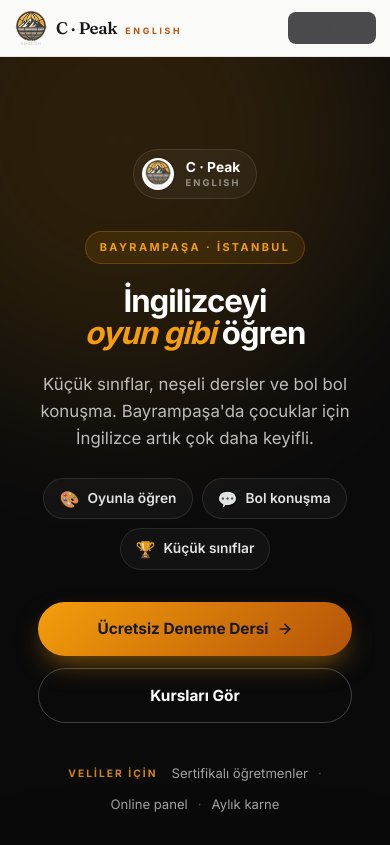
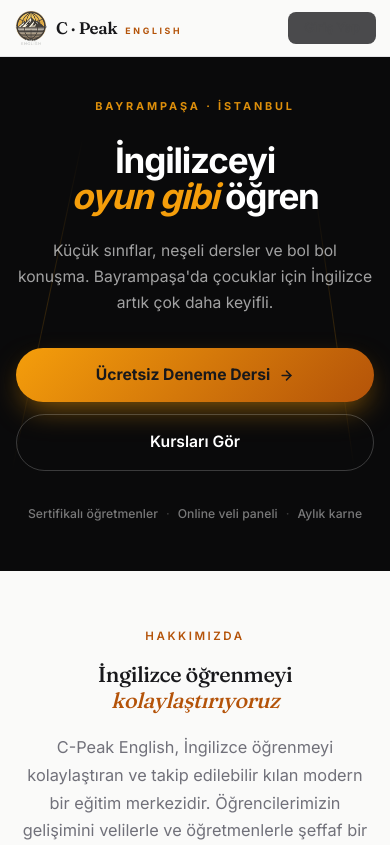
Before and after one commit to salonvestel99-cyber/cpeak-panel, a Flask app: page / in a window 390 px wide. Shown: the top 845 px of the page. Run offline with Flask 3, Linux system fonts and the light colour scheme; some libraries are stand-ins or nearby versions.

Commit message:
ui(hero): geçici tipografi hero (resim bekliyor)
- Kutu yok, emoji yok, chip yok
- Sadece büyük tipografi + renk
- Marka renkleri (siyah + amber)
- Arka planda ince amber çizgiler
- Otomatik yama: hero_gecici.py

```diff
--- a/templates/index.html
+++ b/templates/index.html
@@ -109,437 +109,242 @@
 </header>
 
 <main class="cpk-main">
-<section class="cpk-hero cpk-hero-kids-v3">
-    <div class="cpk-kids-glow" aria-hidden="true">
-      <span class="cpk-glow cpk-glow-1"></span>
-      <span class="cpk-glow cpk-glow-2"></span>
+<section class="cpk-hero cpk-hero-temp">
+    <div class="cpk-temp-bg" aria-hidden="true">
+      <span class="cpk-temp-line cpk-line-1"></span>
+      <span class="cpk-temp-line cpk-line-2"></span>
     </div>
 
-    <div class="cpk-kids-inner">
-      <div class="cpk-kids-left">
-        <div class="cpk-kids-brand">
-          <img src="/static/logochrome.png" alt="C · Peak English">
-          <span class="cpk-kids-brand-text">
-            <strong>C · Peak</strong>
-            <em>ENGLISH</em>
-          </span>
-        </div>
+    <div class="cpk-temp-inner">
+      <span class="cpk-temp-eyebrow">Bayrampaşa · İstanbul</span>
 
-        <span class="cpk-kids-eyebrow">Bayrampaşa · İstanbul</span>
-
-        <h1 class="cpk-kids-title">
+      <h1 class="cpk-temp-title">
         İngilizceyi<br>
         <em>oyun gibi</em> öğren
       </h1>
 
-        <p class="cpk-kids-lead">
+      <p class="cpk-temp-lead">
         Küçük sınıflar, neşeli dersler ve bol bol konuşma.
         Bayrampaşa'da çocuklar için İngilizce artık çok daha keyifli.
       </p>
 
-        <div class="cpk-kids-chips">
-          <span class="cpk-kid-chip">
-            <span class="cpk-chip-emoji">🎨</span>
-            Oyunla öğren
-          </span>
-          <span class="cpk-kid-chip">
-            <span class="cpk-chip-emoji">💬</span>
-            Bol konuşma
-          </span>
-          <span class="cpk-kid-chip">
-            <span class="cpk-chip-emoji">🏆</span>
-            Küçük sınıflar
-          </span>
-        </div>
-
-        <div class="cpk-kids-cta">
-          <a href="/iletisim" class="cpk-btn-kids">
+      <div class="cpk-temp-cta">
+        <a href="/iletisim" class="cpk-temp-btn">
           Ücretsiz Deneme Dersi
-            <svg viewBox="0 0 24 24" width="16" height="16" fill="none"
+          <svg viewBox="0 0 24 24" width="15" height="15" fill="none"
                stroke="currentColor" stroke-width="2.4" stroke-linecap="round"
                stroke-linejoin="round" aria-hidden="true">
             <line x1="5" y1="12" x2="19" y2="12"></line>
             <polyline points="12 5 19 12 12 19"></polyline>
           </svg>
         </a>
-          <a href="/kurslar" class="cpk-btn-kids-ghost">
+        <a href="/kurslar" class="cpk-temp-btn-ghost">
           Kursları Gör
         </a>
       </div>
 
-        <div class="cpk-kids-trust">
-          <span class="cpk-trust-label">Veliler için</span>
-          <span class="cpk-trust-item">Sertifikalı öğretmenler</span>
-          <span class="cpk-trust-dot">·</span>
-          <span class="cpk-trust-item">Online panel</span>
-          <span class="cpk-trust-dot">·</span>
-          <span class="cpk-trust-item">Aylık karne</span>
+      <div class="cpk-temp-foot">
+        Sertifikalı öğretmenler
+        <span>·</span>
+        Online veli paneli
+        <span>·</span>
+        Aylık karne
       </div>
     </div>
 
-      <div class="cpk-kids-right">
-        <div class="cpk-kids-stage">
-          <div class="cpk-kids-img-wrap">
-            <img src="/static/kids-hero.png"
-                 alt=""
-                 class="cpk-kids-img"
-                 onerror="this.style.display='none';this.parentNode.classList.add('cpk-no-img')">
-          </div>
-          <div class="cpk-kids-emoji-fallback" aria-hidden="true">
-            <span class="cpk-emoji cpk-e1">🎓</span>
-            <span class="cpk-emoji cpk-e2">📚</span>
-            <span class="cpk-emoji cpk-e3">🚀</span>
-            <span class="cpk-emoji cpk-e4">⭐</span>
-            <span class="cpk-emoji cpk-e5">🎨</span>
-          </div>
-        </div>
-      </div>
-    </div>
-
-    <style id="cpk-hero-kids-v3-style">
-.cpk-hero-kids-v3 {
+    <style id="cpk-hero-temp-style">
+.cpk-hero-temp {
   position: relative;
   overflow: hidden;
-  padding: 0;
   background: #0a0a0b;
+  padding: 120px 24px 110px;
   isolation: isolate;
 }
 
-.cpk-kids-glow {
+/* Arka plan ince amber çizgiler */
+.cpk-temp-bg {
   position: absolute;
   inset: 0;
   pointer-events: none;
   z-index: 0;
   overflow: hidden;
 }
-.cpk-glow {
+.cpk-temp-line {
   position: absolute;
-  border-radius: 50%;
-  filter: blur(90px);
-  pointer-events: none;
+  width: 1px;
+  background: linear-gradient(180deg,
+    rgba(245,158,11,0) 0%,
+    rgba(245,158,11,.35) 50%,
+    rgba(245,158,11,0) 100%);
 }
-.cpk-glow-1 {
-  width: 520px; height: 520px;
-  background: #f59e0b;
-  top: -180px; left: -140px;
-  opacity: .14;
+.cpk-line-1 {
+  height: 340px;
+  top: 15%;
+  left: 12%;
+  transform: rotate(12deg);
 }
-.cpk-glow-2 {
-  width: 420px; height: 420px;
-  background: #f59e0b;
-  bottom: -160px; right: -120px;
-  opacity: .10;
+.cpk-line-2 {
+  height: 280px;
+  bottom: 20%;
+  right: 14%;
+  transform: rotate(-8deg);
+  opacity: .6;
 }
 
-.cpk-kids-inner {
+.cpk-temp-inner {
   position: relative;
   z-index: 1;
-  max-width: 1200px;
+  max-width: 720px;
   margin: 0 auto;
-  padding: 80px 32px 90px;
-  display: grid;
-  grid-template-columns: 1fr 1fr;
-  gap: 48px;
-  align-items: center;
+  text-align: center;
 }
 
-.cpk-kids-left {
-  display: flex;
-  flex-direction: column;
-  align-items: flex-start;
-  color: #fff;
-  max-width: 540px;
-}
-
-.cpk-kids-brand {
-  display: flex;
-  align-items: center;
-  gap: 12px;
-  margin-bottom: 32px;
-  padding: 8px 16px 8px 8px;
-  background: rgba(255,255,255,.04);
-  border: 1px solid rgba(255,255,255,.10);
-  border-radius: 999px;
-}
-.cpk-kids-brand img {
-  width: 32px; height: 32px;
-  border-radius: 50%;
-  background: #fff;
-  padding: 2px;
-}
-.cpk-kids-brand-text {
-  display: flex;
-  flex-direction: column;
-  line-height: 1;
-}
-.cpk-kids-brand-text strong {
-  font-family: 'Inter', system-ui, sans-serif;
-  font-size: .86rem;
-  font-weight: 700;
-  color: #fff;
-}
-.cpk-kids-brand-text em {
-  font-family: 'Inter', system-ui, sans-serif;
-  font-size: .58rem;
-  font-weight: 700;
-  letter-spacing: .22em;
-  color: rgba(255,255,255,.5);
-  font-style: normal;
-  margin-top: 3px;
-}
-
-.cpk-kids-eyebrow {
+.cpk-temp-eyebrow {
   display: inline-block;
   font-family: 'Inter', system-ui, sans-serif;
   font-size: .68rem;
   font-weight: 700;
-  letter-spacing: .22em;
+  letter-spacing: .26em;
   text-transform: uppercase;
   color: #f59e0b;
-  background: rgba(245,158,11,.10);
-  border: 1px solid rgba(245,158,11,.24);
-  padding: 7px 14px;
-  border-radius: 999px;
-  margin-bottom: 22px;
+  margin-bottom: 28px;
+  opacity: .9;
 }
 
-.cpk-kids-title {
+.cpk-temp-title {
   font-family: 'Inter', system-ui, sans-serif;
-  font-size: clamp(2.2rem, 5.2vw, 3.8rem);
+  font-size: clamp(2.4rem, 6.4vw, 4.4rem);
   font-weight: 800;
   line-height: 1.02;
-  letter-spacing: -0.032em;
+  letter-spacing: -0.034em;
   color: #fff;
-  margin: 0 0 22px;
+  margin: 0 0 24px;
 }
-.cpk-kids-title em {
+.cpk-temp-title em {
   font-style: italic;
   font-weight: 800;
   color: #f59e0b;
-  display: inline-block;
 }
 
-.cpk-kids-lead {
+.cpk-temp-lead {
   font-family: 'Inter', system-ui, sans-serif;
-  font-size: 1.05rem;
-  line-height: 1.6;
-  color: rgba(255,255,255,.72);
-  margin: 0 0 26px;
-  max-width: 460px;
+  font-size: 1.08rem;
+  line-height: 1.65;
+  color: rgba(255,255,255,.62);
+  max-width: 520px;
+  margin: 0 auto 40px;
 }
 
-.cpk-kids-chips {
-  display: flex;
-  flex-wrap: wrap;
-  gap: 9px;
-  margin-bottom: 32px;
-}
-.cpk-kid-chip {
-  display: inline-flex;
-  align-items: center;
-  gap: 8px;
-  padding: 9px 15px;
-  border-radius: 999px;
-  background: rgba(255,255,255,.035);
-  border: 1px solid rgba(255,255,255,.10);
-  font-family: 'Inter', system-ui, sans-serif;
-  font-size: .86rem;
-  font-weight: 600;
-  color: rgba(255,255,255,.88);
-  transition: background .2s ease, border-color .2s ease, transform .2s ease;
-  cursor: default;
-}
-.cpk-kid-chip:hover {
-  background: rgba(245,158,11,.08);
-  border-color: rgba(245,158,11,.4);
-  transform: translateY(-2px);
-}
-.cpk-chip-emoji {
-  font-size: 1rem;
-  line-height: 1;
-  display: inline-block;
-}
-
-.cpk-kids-cta {
+.cpk-temp-cta {
   display: flex;
   gap: 12px;
   flex-wrap: wrap;
-  margin-bottom: 40px;
+  justify-content: center;
+  margin-bottom: 44px;
 }
-.cpk-btn-kids {
+
+.cpk-temp-btn {
   display: inline-flex;
   align-items: center;
-  gap: 8px;
-  padding: 15px 26px;
+  gap: 9px;
+  padding: 15px 28px;
   border-radius: 999px;
   background: linear-gradient(135deg, #f59e0b 0%, #b45309 100%);
   color: #18181b;
   font-family: 'Inter', system-ui, sans-serif;
-  font-size: .96rem;
-  font-weight: 800;
+  font-size: .98rem;
+  font-weight: 700;
   text-decoration: none;
   box-shadow:
-    0 12px 28px -8px rgba(245,158,11,.55),
-    0 4px 12px rgba(0,0,0,.25);
+    0 12px 30px -8px rgba(245,158,11,.6),
+    0 4px 12px rgba(0,0,0,.3);
   transition: transform .18s cubic-bezier(.22,.9,.28,1),
               box-shadow .18s ease;
   -webkit-tap-highlight-color: transparent;
 }
-.cpk-btn-kids:hover, .cpk-btn-kids:focus-visible {
+.cpk-temp-btn:hover, .cpk-temp-btn:focus-visible {
   transform: translateY(-2px);
   box-shadow:
-    0 16px 36px -8px rgba(245,158,11,.75),
-    0 6px 16px rgba(0,0,0,.3);
+    0 16px 38px -8px rgba(245,158,11,.8),
+    0 6px 16px rgba(0,0,0,.35);
   outline: none;
 }
-.cpk-btn-kids:active { transform: translateY(0); }
-.cpk-btn-kids svg { transition: transform .18s ease; }
-.cpk-btn-kids:hover svg { transform: translateX(3px); }
+.cpk-temp-btn:active { transform: translateY(0); }
+.cpk-temp-btn svg { transition: transform .18s ease; }
+.cpk-temp-btn:hover svg { transform: translateX(3px); }
 
-.cpk-btn-kids-ghost {
+.cpk-temp-btn-ghost {
   display: inline-flex;
   align-items: center;
-  padding: 15px 24px;
+  padding: 15px 26px;
   border-radius: 999px;
   background: transparent;
-  border: 1.5px solid rgba(255,255,255,.22);
+  border: 1px solid rgba(255,255,255,.2);
   color: #fff;
   font-family: 'Inter', system-ui, sans-serif;
-  font-size: .96rem;
-  font-weight: 700;
+  font-size: .98rem;
+  font-weight: 600;
   text-decoration: none;
   transition: background .18s ease, border-color .18s ease, transform .18s ease;
   -webkit-tap-highlight-color: transparent;
 }
-.cpk-btn-kids-ghost:hover,
-.cpk-btn-kids-ghost:focus-visible {
-  background: rgba(255,255,255,.06);
+.cpk-temp-btn-ghost:hover,
+.cpk-temp-btn-ghost:focus-visible {
+  background: rgba(255,255,255,.05);
   border-color: rgba(245,158,11,.5);
   transform: translateY(-2px);
   outline: none;
 }
 
-.cpk-kids-trust {
+.cpk-temp-foot {
   display: flex;
   flex-wrap: wrap;
   align-items: center;
-  gap: 10px;
+  justify-content: center;
+  gap: 12px;
   font-family: 'Inter', system-ui, sans-serif;
   font-size: .82rem;
-  color: rgba(255,255,255,.62);
+  font-weight: 500;
+  color: rgba(255,255,255,.45);
+  letter-spacing: .005em;
 }
-.cpk-trust-label {
-  font-size: .64rem;
-  font-weight: 700;
-  letter-spacing: .2em;
-  text-transform: uppercase;
-  color: rgba(245,158,11,.85);
-  margin-right: 4px;
-}
-.cpk-trust-dot { color: rgba(255,255,255,.3); }
-
-.cpk-kids-right {
-  position: relative;
-  display: flex;
-  align-items: center;
-  justify-content: center;
-  min-height: 420px;
-}
-.cpk-kids-stage {
-  position: relative;
-  width: 100%;
-  max-width: 500px;
-  aspect-ratio: 1 / 1;
-  display: flex;
-  align-items: center;
-  justify-content: center;
-}
-.cpk-kids-img-wrap {
-  position: relative;
-  width: 100%; height: 100%;
-  display: flex;
-  align-items: center;
-  justify-content: center;
-}
-.cpk-kids-img {
-  max-width: 100%;
-  max-height: 100%;
-  object-fit: contain;
-  filter: drop-shadow(0 30px 50px rgba(0,0,0,.55));
-  animation: cpk-kids-float 5s ease-in-out infinite;
-}
-@keyframes cpk-kids-float {
-  0%, 100% { transform: translateY(0); }
-  50% { transform: translateY(-14px); }
+.cpk-temp-foot span {
+  color: rgba(255,255,255,.2);
 }
 
-.cpk-kids-emoji-fallback {
-  position: absolute;
-  inset: 0;
-  display: flex;
-  align-items: center;
-  justify-content: center;
-  pointer-events: none;
+@media (max-width: 720px) {
+  .cpk-hero-temp {
+    padding: 80px 20px 80px;
   }
-.cpk-kids-img-wrap:not(.cpk-no-img) + .cpk-kids-emoji-fallback {
-  display: none;
+  .cpk-temp-title {
+    font-size: clamp(2rem, 9vw, 3rem);
   }
-
-.cpk-emoji {
-  position: absolute;
-  line-height: 1;
-  filter: drop-shadow(0 14px 28px rgba(0,0,0,.5));
-  animation: cpk-kids-float 4.5s ease-in-out infinite;
+  .cpk-temp-lead {
+    font-size: .98rem;
+    margin-bottom: 32px;
   }
-.cpk-e1 { top: 8%; left: 12%; animation-delay: 0s; font-size: 5rem; }
-.cpk-e2 { top: 22%; right: 8%; animation-delay: .6s; font-size: 4.6rem; }
-.cpk-e3 { bottom: 24%; left: 8%; animation-delay: 1.2s; font-size: 4.8rem; }
-.cpk-e4 { bottom: 10%; right: 18%; animation-delay: 1.8s; font-size: 4rem; }
-.cpk-e5 { top: 46%; left: 44%; animation-delay: 2.4s; font-size: 5.4rem; z-index: 1; }
-
-@media (max-width: 900px) {
-  .cpk-kids-inner {
-    grid-template-columns: 1fr;
-    gap: 30px;
-    padding: 56px 22px 66px;
+  .cpk-temp-cta {
+    width: 100%;
+    flex-direction: column;
+    margin-bottom: 34px;
   }
-  .cpk-kids-left {
-    max-width: 100%;
-    align-items: center;
-    text-align: center;
-  }
-  .cpk-kids-brand { align-self: center; }
-  .cpk-kids-title { font-size: clamp(1.9rem, 8vw, 2.8rem); }
-  .cpk-kids-lead {
-    margin-left: auto;
-    margin-right: auto;
-  }
-  .cpk-kids-chips { justify-content: center; }
-  .cpk-kids-cta {
-    width: 100%;
-    justify-content: center;
-    flex-direction: column;
-  }
-  .cpk-btn-kids,
-  .cpk-btn-kids-ghost {
+  .cpk-temp-btn,
+  .cpk-temp-btn-ghost {
     width: 100%;
     justify-content: center;
   }
-  .cpk-kids-trust {
-    justify-content: center;
-    text-align: center;
+  .cpk-temp-foot {
+    font-size: .76rem;
+    gap: 8px;
   }
-  .cpk-kids-right { min-height: 300px; }
-  .cpk-kids-stage { max-width: 340px; }
-  .cpk-emoji { font-size: 3rem; }
-  .cpk-e1 { font-size: 3.6rem; }
-  .cpk-e2 { font-size: 3.3rem; }
-  .cpk-e3 { font-size: 3.4rem; }
-  .cpk-e4 { font-size: 2.9rem; }
-  .cpk-e5 { font-size: 3.9rem; }
+  .cpk-temp-line {
+    opacity: .5;
+  }
 }
     </style>
   </section>
+
+
 
 
   <!-- ============== HERO ============== -->
```
Lines whose indentation alone changed are shown as unchanged.
